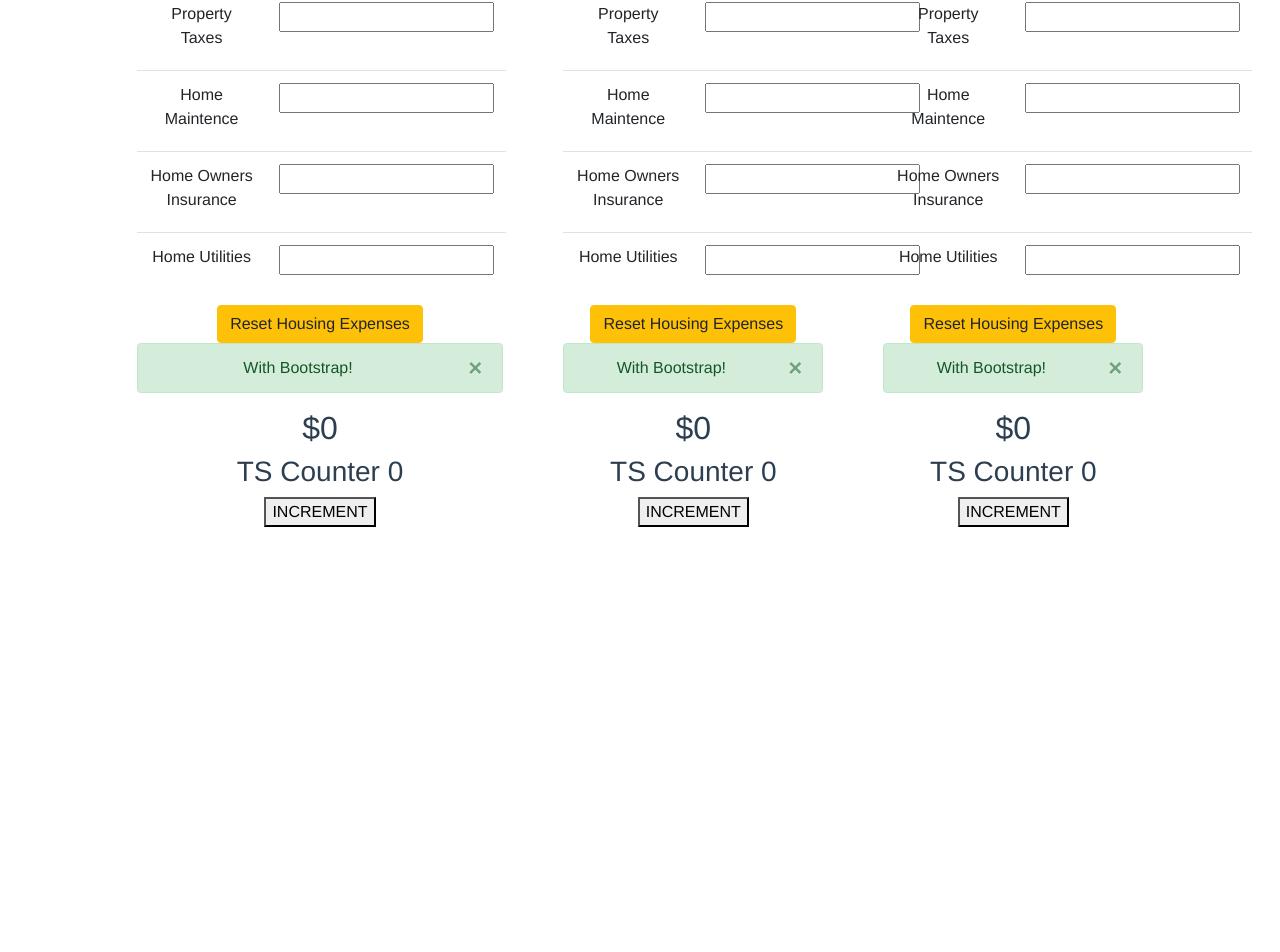
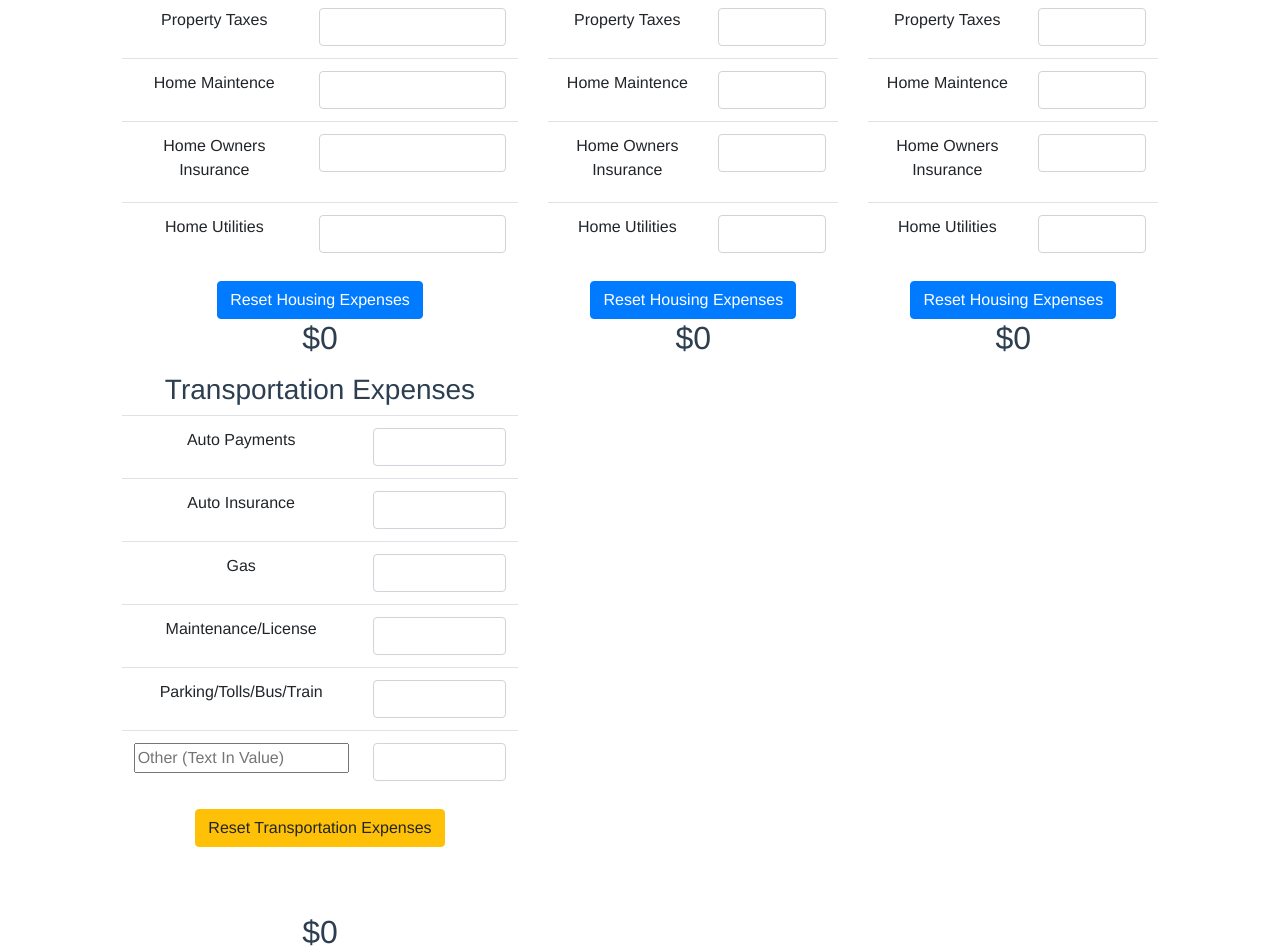
Before and after one commit to kwekum1/BudgetPlanner, a Vue app in the folder budget-planner/: page / in a window 1280 px wide. Shown: the part 450-1402 px from the top of the page. Before the commit the page ends 977 px from the top, so only its background shows below. Built offline with nearby package versions, Linux system fonts and the light colour scheme.

Commit message:
Adding transportation expenses

```diff
--- a/budget-planner/public/index.html
+++ b/budget-planner/public/index.html
@@ -1,15 +1,18 @@
 <!DOCTYPE html>
 <html lang="en">
   <head>
-    <meta charset="utf-8">
-    <meta http-equiv="X-UA-Compatible" content="IE=edge">
-    <meta name="viewport" content="width=device-width,initial-scale=1.0">
-    <link rel="icon" href="<%= BASE_URL %>favicon.ico">
-    <title>budget-planner</title>
+    <meta charset="utf-8" />
+    <meta http-equiv="X-UA-Compatible" content="IE=edge" />
+    <meta name="viewport" content="width=device-width,initial-scale=1.0" />
+    <link rel="icon" href="<%= BASE_URL %>favicon.ico" />
+    <title>Budget-planner</title>
   </head>
   <body>
     <noscript>
-      <strong>We're sorry but budget-planner doesn't work properly without JavaScript enabled. Please enable it to continue.</strong>
+      <strong
+        >We're sorry but budget-planner doesn't work properly without JavaScript
+        enabled. Please enable it to continue.</strong
+      >
     </noscript>
     <div id="app"></div>
     <!-- built files will be auto injected -->
--- a/budget-planner/src/components/HousingExpenses.vue
+++ b/budget-planner/src/components/HousingExpenses.vue
@@ -1,5 +1,5 @@
 <template>
-  <div class="HousingExpensesDiv container">
+  <div class="HousingExpensesDiv form-group">
     <h3>Housing Expenses</h3>
     <table class="table">
       <tr>
@@ -7,7 +7,7 @@
           <label>Mortgage/Rent</label>
         </td>
         <td>
-          <input type="form-control" v-model="MortgageRent" />
+          <input class="form-control" v-model="MortgageRent" />
         </td>
       </tr>
       <tr>
@@ -15,7 +15,7 @@
           <label>Property Taxes</label>
         </td>
         <td>
-          <input type="form-control" v-model="PropertyTaxes" />
+          <input class="form-control" v-model="PropertyTaxes" />
         </td>
       </tr>
       <tr>
@@ -23,7 +23,7 @@
           <label>Home Maintence</label>
         </td>
         <td>
-          <input type="form-control" v-model="HomeMaintence" />
+          <input class="form-control" v-model="HomeMaintence" />
         </td>
       </tr>
       <tr>
@@ -31,7 +31,7 @@
           <label>Home Owners Insurance</label>
         </td>
         <td>
-          <input type="form-control" v-model="HomeOwnersInsurance" />
+          <input class="form-control" v-model="HomeOwnersInsurance" />
         </td>
       </tr>
       <tr>
@@ -39,22 +39,20 @@
           <label>Home Utilities</label>
         </td>
         <td>
-          <input type="form-control" v-model="HomeUtilities" />
+          <input class="form-control" v-model="HomeUtilities" />
         </td>
       </tr>
     </table>
-    <button class="btn btn-warning" v-on:click="ResetHousingExpenses()">Reset Housing Expenses</button>
+    <button class="btn btn-primary" v-on:click="ResetHousingExpenses()">Reset Housing Expenses</button>
 
-    <div class="alert alert-success alert-dismissible fade show" role="alert">
+    <!--  <div class="alert alert-success alert-dismissible fade show" role="alert">
       With Bootstrap!
       <button type="button" class="close" data-dismiss="alert" aria-label="Close">
         <span aria-hidden="true">&times;</span>
       </button>
-    </div>
+    </div>-->
 
     <h2>{{HousingExpenseTotal | toCurrency}}</h2>
-    <h3>TS Counter {{count}}</h3>
-    <button @click="increment()">INCREMENT</button>
   </div>
 </template>
 
@@ -70,19 +68,14 @@ export default class HousingExpenses extends Vue {
   HomeUtilities: string = "";
 
   get HousingExpenseTotal(): number {
-    var total: number = (
+    var total: number =
       +this.VerifyFloat(this.MortgageRent) +
       +this.VerifyFloat(this.PropertyTaxes) +
       +this.VerifyFloat(this.HomeMaintence) +
       +this.VerifyFloat(this.HomeOwnersInsurance) +
-      +this.VerifyFloat(this.HomeUtilities)
-    );
+      +this.VerifyFloat(this.HomeUtilities);
     this.Submit(total);
     return total;
-  }
-  count = 0;
-  increment() {
-    this.count++;
   }
 
   VerifyFloat(CaptureNumber: string) {
@@ -96,12 +89,12 @@ export default class HousingExpenses extends Vue {
     this.$emit("inputData", totalSum);
   }
 
-  ResetHousingExpenses(){
-        this.MortgageRent = "";
-  this.PropertyTaxes = "";
-  this.HomeMaintence = "";
-  this.HomeOwnersInsurance = "";
-  this.HomeUtilities = "";
+  ResetHousingExpenses() {
+    this.MortgageRent = "";
+    this.PropertyTaxes = "";
+    this.HomeMaintence = "";
+    this.HomeOwnersInsurance = "";
+    this.HomeUtilities = "";
   }
 }
 </script>
--- /dev/null
+++ b/budget-planner/src/components/TransportationExpenses.vue
@@ -0,0 +1,118 @@
+<template>
+  <div class="TransportationExpenses">
+    <h3>Transportation Expenses</h3>
+    <table class="table">
+      <tr>
+        <td>
+          <label>Auto Payments</label>
+        </td>
+        <td>
+          <input class="form-control" v-model="AutoPayments" />
+        </td>
+      </tr>
+      <tr>
+        <td>
+          <label>Auto Insurance</label>
+        </td>
+        <td>
+          <input class="form-control" v-model="AutoInsurance" />
+        </td>
+      </tr>
+      <tr>
+        <td>
+          <label>Gas</label>
+        </td>
+        <td>
+          <input class="form-control" v-model="Gas" />
+        </td>
+      </tr>
+      <tr>
+        <td>
+          <label>Maintenance/License</label>
+        </td>
+        <td>
+          <input class="form-control" v-model="MaintenanceLicense" />
+        </td>
+      </tr>
+      <tr>
+        <td>
+          <label>Parking/Tolls/Bus/Train</label>
+        </td>
+        <td>
+          <input class="form-control" v-model="ParkingTollsBusTrain" />
+        </td>
+      </tr>
+      <tr>
+        <td>
+          <input placeholder="Other (Text In Value)" />
+        </td>
+        <td>
+          <input class="form-control" v-model="Other" />
+        </td>
+      </tr>
+    </table>
+    <button
+      class="btn btn-warning"
+      v-on:click="ResetTransportationExpenses()"
+    >Reset Transportation Expenses</button>
+
+    <div class="alert alert-success alert-dismissible fade" role="alert">
+      With Bootstrap!
+      <button type="button" class="close" data-dismiss="alert" aria-label="Close">
+        <span aria-hidden="true">&times;</span>
+      </button>
+    </div>
+
+    <h2>{{TransportationExpenseTotal | toCurrency}}</h2>
+  </div>
+</template>
+
+<script lang="ts">
+import { Component, Prop, Vue } from "vue-property-decorator";
+
+@Component
+export default class TransportationExpenses extends Vue {
+  AutoPayments: string = "";
+  AutoInsurance: string = "";
+  Gas: string = "";
+  MaintenanceLicense: string = "";
+  ParkingTollsBusTrain: string = "";
+  Other: string = "";
+
+  get TransportationExpenseTotal(): number {
+    var total: number =
+      +this.VerifyFloat(this.AutoPayments) +
+      +this.VerifyFloat(this.AutoInsurance) +
+      +this.VerifyFloat(this.Gas) +
+      +this.VerifyFloat(this.MaintenanceLicense) +
+      +this.VerifyFloat(this.ParkingTollsBusTrain) +
+      +this.VerifyFloat(this.Other);
+    this.Submit(total);
+    return total;
+  }
+  count = 0;
+  increment() {
+    this.count++;
+  }
+
+  VerifyFloat(CaptureNumber: string) {
+    var amount;
+    if (Number.isNaN(Number.parseFloat(CaptureNumber))) amount = 0;
+    else amount = Number.parseFloat(CaptureNumber);
+    return amount;
+  }
+
+  Submit(totalSum: number) {
+    this.$emit("inputData", totalSum);
+  }
+
+  ResetTransportationExpenses() {
+    this.AutoPayments = "";
+    this.AutoInsurance = "";
+    this.Gas = "";
+    this.MaintenanceLicense = "";
+    this.ParkingTollsBusTrain = "";
+    this.Other = "";
+  }
+}
+</script>
--- a/budget-planner/src/views/Home.vue
+++ b/budget-planner/src/views/Home.vue
@@ -6,7 +6,8 @@
     <div class="row">
       <div class="col-lg-1"></div>
       <div class="col-lg-4">
-        <housing-expenses @inputData="updateMessage" />
+        <housing-expenses @inputData="updateHousing" />
+        <transportation-expenses @inputData="updateTransportation" />
       </div>
       <div class="col-lg-3">
         <housing-expenses />
@@ -23,26 +24,31 @@
 // @ is an alias to /src
 import HelloWorld from "@/components/HelloWorld.vue";
 import HousingExpenses from "@/components/HousingExpenses.vue";
+import TransportationExpenses from "@/components/TransportationExpenses.vue";
 
 export default {
   name: "home",
   data() {
     return {
-      HousingExpensesAmount: 0
+      HousingExpensesAmount: 0,
+      TransportationExpensesAmount: 0
     };
   },
   computed: {
     totalBudgetCost: function() {
-      return this.HousingExpensesAmount;
+      return +this.HousingExpensesAmount + +this.TransportationExpensesAmount;
     }
   },
   components: {
-    //HelloWorld,
+    TransportationExpenses,
     HousingExpenses
   },
   methods: {
-    updateMessage(variable) {
+    updateHousing(variable) {
       this.HousingExpensesAmount = variable;
+    },
+    updateTransportation(variable) {
+      this.TransportationExpensesAmount = variable;
     }
   }
 };
```
